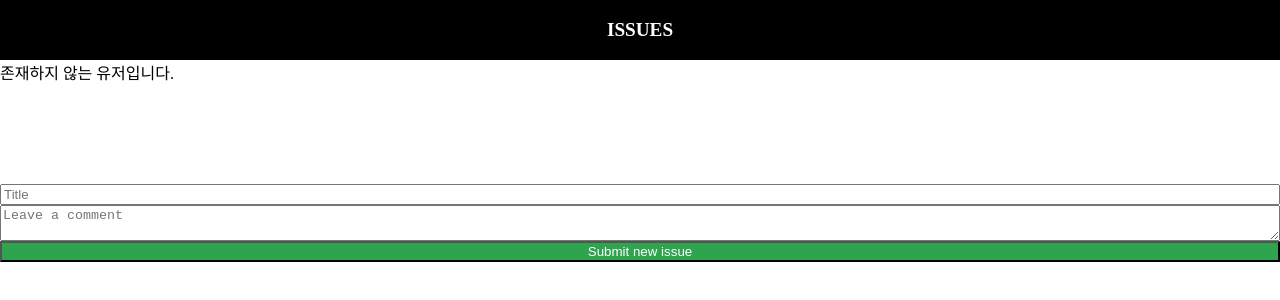
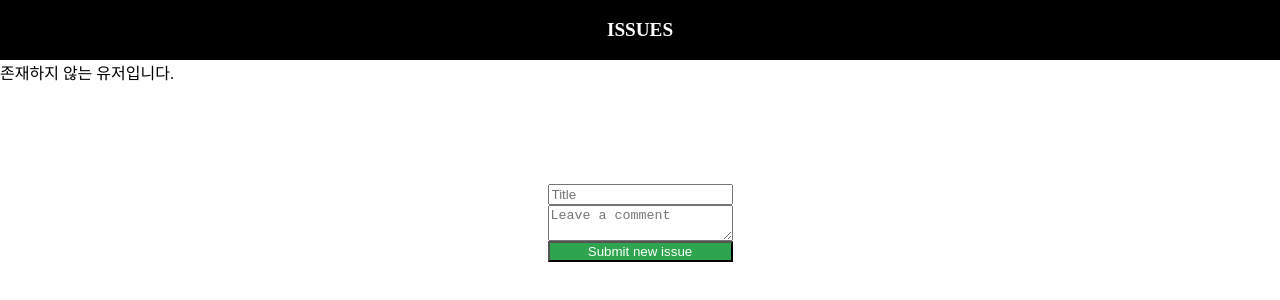
Before and after one commit to boostcamp-2020/IssueTracker-29, a React app in the folder client/: page /issue/create in a window 1280 px wide. Shown: the top 300 px of the page. Built offline with nearby package versions, Linux system fonts and the light colour scheme; no server answers.

Commit message:
[FEAT] New Issue - contentContainer 구현
기존 newIssue.js에 있던 content 부분 contentContainer.js로 이동

```diff
--- a/client/src/components/newIssue/contentContainer.js
+++ b/client/src/components/newIssue/contentContainer.js
@@ -1,2 +1,46 @@
 import React, { useEffect, useState } from "react";
 import styled from 'styled-components';
+
+const ContentContainer = styled.div`
+    display: flex;
+    flex-direction: column;
+    justify-content: center;
+`;
+
+const TitleInput = styled.input``;
+const ContentTextarea = styled.textarea``;
+const SubmitButton = styled.button`
+    background-color: #2EA44F;
+    color: white;
+    text-align: center;
+    text-decoration: none;
+    cursor: pointer;
+`;
+
+const Content = (props) => {
+
+    const [title, setTitle] = useState("");
+    const [content, setContent] = useState("");
+
+    const changeTitleData = (e) => {
+        setTitle(e.target.value);
+    };
+
+    const changeContentData = (e) => {
+        setContent(e.target.value);
+    };
+
+    const submitClickEvent = (e) => {
+        // alert(title + content);
+    };
+
+    return (
+        <ContentContainer>
+            <TitleInput placeholder="Title" onChange={changeTitleData}/>
+            <ContentTextarea placeholder="Leave a comment" onChange={changeContentData}/>
+            <SubmitButton onClick={submitClickEvent}>Submit new issue</SubmitButton>
+        </ContentContainer>
+    );
+};
+
+export default Content;
--- a/client/src/components/newIssue/newIssue.js
+++ b/client/src/components/newIssue/newIssue.js
@@ -1,44 +1,19 @@
 import React, { useEffect, useState } from "react";
 import styled from 'styled-components';
+import Content from './contentContainer';
 
 const NewIssueContainer = styled.div`
     margin-top: 100px;
     display: flex;
-    flex-direction: column;
     justify-content: center;
 `;
 
-const TitleContainer = styled.input``;
-const ContentContainer = styled.textarea``;
-const SubmitButton = styled.button`
-    background-color: #2EA44F;
-    color: white;
-    text-align: center;
-    text-decoration: none;
-    cursor: pointer;
-`;
 
 const NewIssue = (props) => {
-    const [title, setTitle] = useState("");
-    const [content, setContent] = useState("");
-
-    const changeTitleData = (e) => {
-        setTitle(e.target.value);
-    };
-
-    const changeContentData = (e) => {
-        setContent(e.target.value);
-    };
-
-    const submitClickEvent = (e) => {
-        // alert(title + content);
-    };
 
     return (
         <NewIssueContainer>
-            <TitleContainer placeholder="Title" onChange={changeTitleData}/>
-            <ContentContainer placeholder="Leave a comment" onChange={changeContentData}/>
-            <SubmitButton onClick={submitClickEvent}>Submit new issue</SubmitButton>
+            <Content />
         </NewIssueContainer>
     )
 };
```
